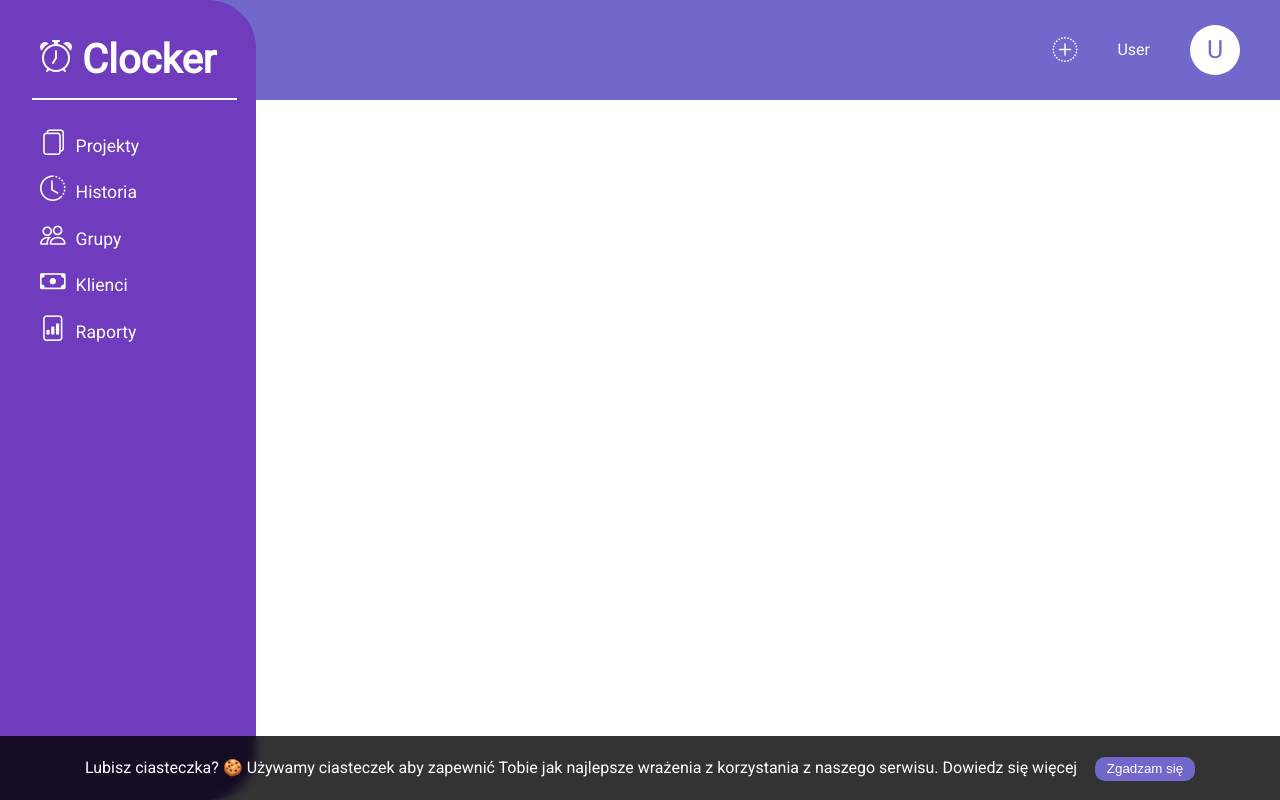
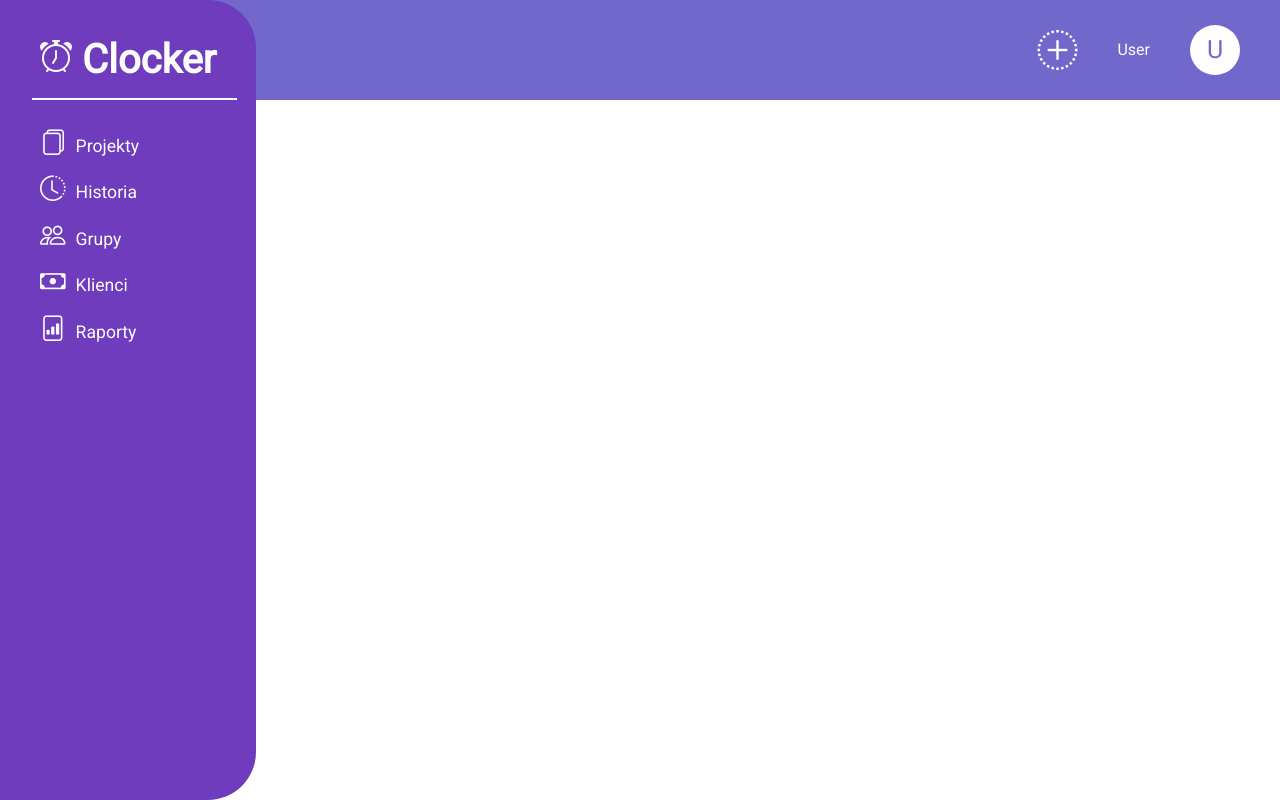
Before and after one commit to Halal37/Clocker, a PHP site: page /templates/projects.php in a window 1280 px wide. Run offline with PHP 8.4, Linux system fonts and the light colour scheme; some libraries are stand-ins or nearby versions.

Commit message:
Moved time start stop functionality to main app layout and deleted cookies alert from main app pages

```diff
--- a/index.php
+++ b/index.php
@@ -32,6 +32,9 @@ switch($requested_action) {
         stop_task_action();
         redirect_home();
         break;
+    case "projects":
+        projects_action();
+        break;
     default:
         header('HTTP/1.1 404 Not Found');
         echo '<html><body><h1>Page Not Found!</h1></body></html>';
--- a/style/start_stop_topbar.css
+++ b/style/start_stop_topbar.css
@@ -1,13 +1,22 @@
+#top-bar {
+    width: calc(100% - 250px);
+    display: flex;
+    justify-content: space-between;
+    align-items: center;
+}
+
 #addTaskBtn {
-    font-size: 50px;
+    font-size: 40px;
     color: white;
     cursor: pointer;
+    display: flex;
 }
 
 #stopTaskBtn {
-    font-size: 50px;
+    font-size: 40px;
     color: red;
     cursor: pointer;
+    display: flex;
 }
 
 #activeTaskTitle, #timer {
--- a/templates/additionalLayout.php
+++ b/templates/additionalLayout.php
@@ -7,22 +7,42 @@
     <title> <?= $title ?> </title>
     <link href="style/reset.css" rel="stylesheet">
     <link href="style/style.css" rel="stylesheet">
+    <link href="style/start_stop_topbar.css" rel="stylesheet">
     <link rel="stylesheet" href="https://cdn.jsdelivr.net/npm/bootstrap-icons@1.3.0/font/bootstrap-icons.css">
 </head>
 
 <body>
     <header>
+        <h1><a href="/?action=projects"><i class="bi-alarm"></i>Clocker</a></h1>
 
+        <!--  Dodawanie nowego zadania, start i stop czasu  -->
+        <div id="top-bar" style="   <?php if(isset($_COOKIE['activeTaskName'])) : ?>
+                                        justify-content: space-between;
+                                    <?php else : ?>
+                                        justify-content: flex-end;
+                                    <?php endif ?>">
 
-        <h1><a href="index.html"><i class="bi-alarm"></i>Clocker</a></h1>
-        <div id="link-section">
-            <a href="#" id="register-link" class="link"><i class="bi-plus-circle-dotted"></i></a>
-            <a href="#">User</a>
-            <a href="./index_old_theme.html" id="login-link" class="link"><div class="circle">U</div></a>
+            <?php if(isset($_COOKIE['activeTaskName'])) : ?>
+                <p id="activeTaskTitle"><?= $_COOKIE['activeTaskName'] ?></p>
+            <?php endif ?>
+
+            <div id="link-section">
+
+                <?php if(isset($_COOKIE['activeTaskName'])) : ?>
+                    <p id="timer"></p>
+                    <a href="/?action=stopTask"><i id="stopTaskBtn" class="bi-stop-circle"></i></a>
+                <?php else : ?>
+                    <i id="addTaskBtn" class="bi-plus-circle-dotted"></i>
+                <?php endif ?>
+
+                <a href="#">User</a>
+                <a href="./index_old_theme.html" id="login-link" class="link"><div class="circle">U</div></a>
+            </div>
         </div>
+
     </header>
     <nav>
-        <h1 class="main-logo"><a href="index.html"><i class="bi-alarm"></i>Clocker</a></h1>
+        <h1 class="main-logo"><a href="/?action=projects"><i class="bi-alarm"></i>Clocker</a></h1>
         <a href="/?action=projects"><i class="bi-files"></i>Projekty</a>
         <a href="/?action=history"><i class="bi-clock-history"></i>Historia</a>
         <a href="/?action=groups"><i class="bi-people"></i>Grupy</a>
@@ -32,7 +52,7 @@
 
     </nav>
     <?= $content ?>
-
+    <script src="../scripts/time-tracking.js"></script>
 </body>
 
 </html>
--- a/templates/projects.php
+++ b/templates/projects.php
@@ -1,22 +1,7 @@
 <?php $title = 'Clocker' ?>
 
 <?php ob_start() ?>
-
-    <main></main>
-<div id="cookie-alert">
-    <div id="cookie-content">
-        <!--            <b>Do you like cookies?</b> &#x1F36A; We use cookies to ensure you get the best experience on our website.-->
-        <b>Lubisz ciasteczka?</b> &#x1F36A; Używamy ciasteczek aby zapewnić Tobie jak najlepsze wrażenia z korzystania z naszego serwisu.
-        <a href="https://cookiesandyou.com/" target="_blank">Dowiedz się więcej</a>
-    </div>
-    <div id="cookie-button">
-        <button type="button" id="accept-cookies-btn">
-            Zgadzam się
-        </button>
-    </div>
-</div>
-
-<script src="../cookie-alert.js"></script>
+    ...
 <?php $content = ob_get_clean() ?>
 
 <?php include 'additionalLayout.php' ?>
```
Also changed, not shown: controllers.php (+6 -2 lines), templates/admin.php (+0 -13 lines), templates/landingPageLayout.php (+0 -15 lines), templates/reports_checked.php (+3 -16 lines).
